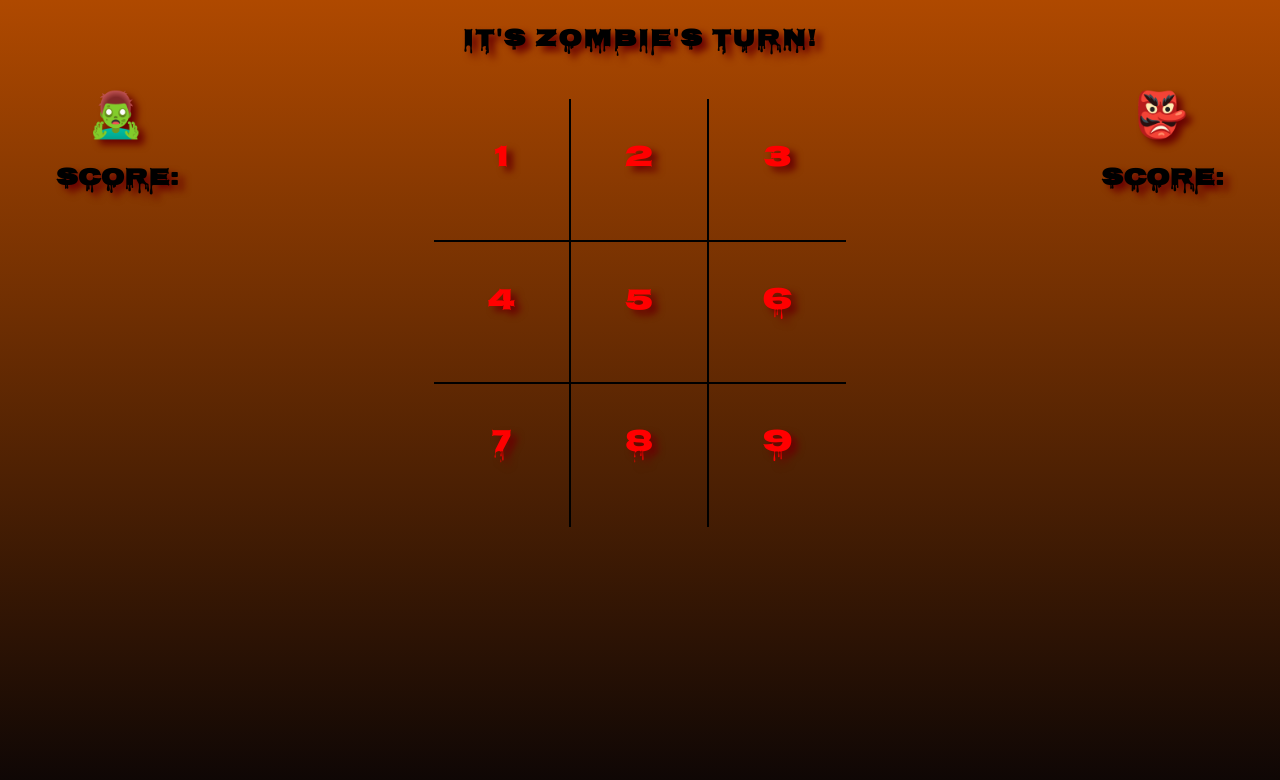
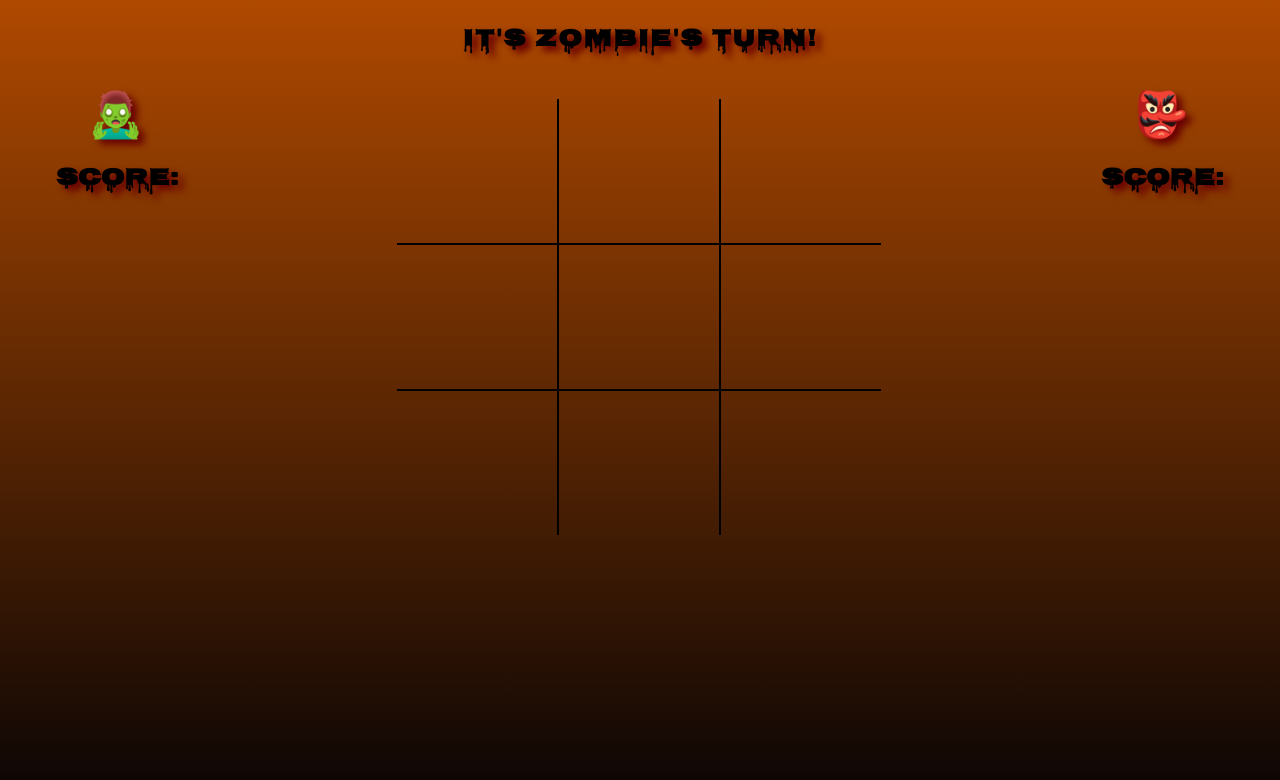
Before and after one commit to reganlosey/tic-tac-toe, a plain HTML site: page index.html in a window 1280 px wide. Drawn offline with Linux system fonts and the light colour scheme.

Commit message:
Stop tokens from alternating and change grid sizing

```diff
--- a/main.js
+++ b/main.js
@@ -17,33 +17,34 @@ function resetGame(event) {
   event.preventDefault;
   gameBoard.innerHTML = "";
   gameBoard.innerHTML += `
-    <div class="cell cell1" id="cell1">1</div>
-    <div class="cell cell2" id="cell2">2</div>
-    <div class="cell cell3" id="cell3">3</div>
-    <div class="cell cell4" id="cell4">4</div>
-    <div class="cell cell5" id="cell5">5</div>
-    <div class="cell cell6" id="cell6">6</div>
-    <div class="cell cell7" id="cell7">7</div>
-    <div class="cell cell8" id="cell8">8</div>
-    <div class="cell cell9" id="cell9">9</div>`
+    <div class="cell cell1" id="cell1"></div>
+    <div class="cell cell2" id="cell2"></div>
+    <div class="cell cell3" id="cell3"></div>
+    <div class="cell cell4" id="cell4"></div>
+    <div class="cell cell5" id="cell5"></div>
+    <div class="cell cell6" id="cell6"></div>
+    <div class="cell cell7" id="cell7"></div>
+    <div class="cell cell8" id="cell8"></div>
+    <div class="cell cell9" id="cell9"></div>`
   newGame.zombieTurn = true;
   showCurrentPlayer();
 }
 
 function placeToken(event) {
-  if (event.target.closest('.cell') && newGame.zombieTurn === true) {
+  if (!event.target.innerHTML) {
     event.target.innerHTML = `${newGame.currentPlayer.token}`;
     newGame.turnsTaken++
     newGame.newTurn();
     showCurrentPlayer();
     return;
-  } else if (event.target.closest('.cell') && newGame.devilTurn === true) {
-    event.target.innerHTML = `${newGame.currentPlayer.token}`;
-    newGame.turnsTaken++
-    newGame.newTurn();
-    showCurrentPlayer();
-    return;
-  }
+  // } else if (event.target.closest('.cell') && newGame.devilTurn === true) {
+  //   event.target.innerHTML = `${newGame.currentPlayer.token}`;
+  //   newGame.turnsTaken++
+  //   newGame.newTurn();
+  //   showCurrentPlayer();
+  //   return;
+  // }
+}
 }
 
 
--- a/styles.css
+++ b/styles.css
@@ -59,10 +59,9 @@ header {
 }
 
 .cell {
-  color: red;
-  font-size: 2rem;
-  padding: 3.3rem;
-  padding-top: 2rem;
+  font-size: 5rem;
+  height: 9rem;
+  width: 10rem;
   display: inline-block;
 }
 .cell1,
```
Also changed, not shown: index.html (+9 -9 lines).
